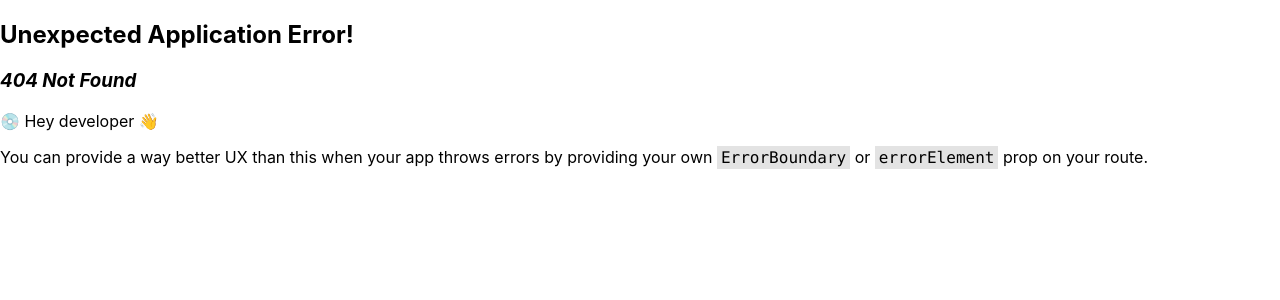
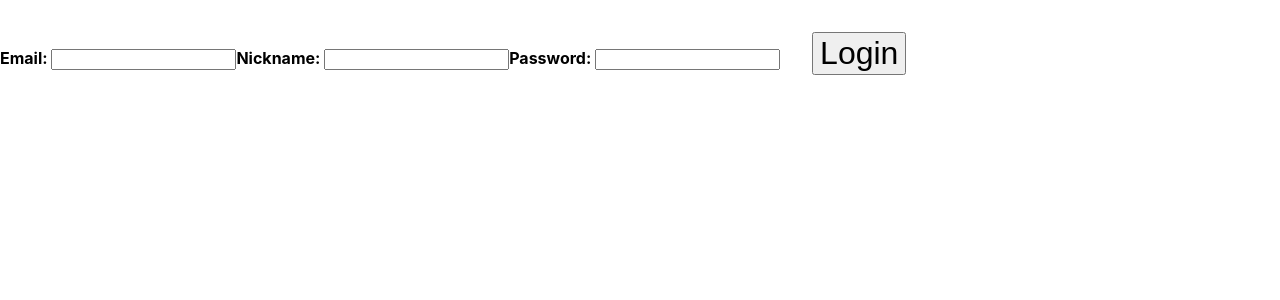
Before and after one commit to devyourown/poker-with-phaser, a React (Create React App) app: page /signup in a window 1280 px wide. Before the commit this address had no page. Shown: the top 300 px of the page. Built offline with nearby package versions, Linux system fonts and the light colour scheme.

Commit message:
feat : make login process

```diff
--- a/package.json
+++ b/package.json
@@ -11,6 +11,7 @@
     "@types/react": "^18.0.25",
     "@types/react-dom": "^18.0.9",
     "axios": "^1.2.0",
+    "http-proxy-middleware": "^2.0.6",
     "jest-dom": "^4.0.0",
     "react": "^18.2.0",
     "react-dom": "^18.2.0",
--- a/src/App.js
+++ b/src/App.js
@@ -1,18 +1,19 @@
 import "./App.css";
 import { Link } from "react-router-dom";
-import { useState } from "react";
+import { useEffect, useState } from "react";
 import call, { Methods } from "./utils/api";
+import { getTokenHeader } from "./utils/statusChecker";
 
 function App() {
-  const [data, setData] = useState([]);
-  const clickAPI = () => {
-    const result = call("/posts", Methods.GET, {});
-    result.then((response) => {
-      if (response.status === 200) {
-        setData(response.data);
+  const onEnter = useEffect(() => {
+    call("/room/auto-enter", Methods.POST, getTokenHeader()).then(
+      (response) => {
+        if (response.status === 200) {
+          localStorage.setItem("roomId", response.roomId);
+        }
       }
-    });
-  };
+    );
+  }, []);
 
   return (
     <div className="App">
@@ -22,18 +23,8 @@ function App() {
           <button>Play with bot</button>
         </Link>
         <Link to="worlds">
-          <button>Play with worlds</button>
+          <button onClick={onEnter}>Play with worlds</button>
         </Link>
-      </div>
-      <button onClick={clickAPI}>API</button>
-      <div>
-        {data.map((value, index) => {
-          return (
-            <div key={index}>
-              <div>title: {value.title}</div>
-            </div>
-          );
-        })}
       </div>
     </div>
   );
--- a/src/components/MultiRoom.js
+++ b/src/components/MultiRoom.js
@@ -1,7 +1,36 @@
-import React from "react";
+import React, { useEffect, useState } from "react";
+import call, { Methods } from "../utils/api";
+import isLogined from "../utils/statusChecker";
 
-function MultiRoom(props) {
-  return <div>Multi</div>;
+function MultiRoom() {
+  if (!isLogined()) window.location.href = "/login";
+  if (!localStorage.getItem("roomId")) window.location.href = "/";
+
+  const [roomId, setRoomId] = useState("");
+  const [players, setPlayers] = useState([]);
+
+  setRoomId(localStorage.getItem("roomId"));
+  useEffect(() => {
+    call("/room/status", Methods.GET, {
+      headers: `Bearer ${localStorage.getItem("TOKEN")}`,
+      data: roomId,
+    }).then((response) => {
+      if (response.status === 200) {
+        setRoomId(response.data.roomId);
+        response.data.players.forEach((player) => {
+          setPlayers(players.concat(player));
+        });
+      }
+    });
+  }, [roomId, players]);
+
+  return (
+    <div>
+      {players.map((player) => {
+        return <div>{player.money}</div>;
+      })}
+    </div>
+  );
 }
 
 export default MultiRoom;
--- a/src/components/Signin.js
+++ b/src/components/Signin.js
@@ -0,0 +1,66 @@
+import React from "react";
+import { useCallback } from "react";
+import { useState } from "react";
+import { Link } from "react-router-dom";
+import call, { Methods } from "../utils/api";
+
+function Signin() {
+  const [email, setEmail] = useState("");
+  const [password, setPassword] = useState("");
+  const [error, setError] = useState("");
+
+  const onEmailChange = useCallback((e) => {
+    setEmail(e.target.value);
+  }, []);
+
+  const onPasswordChange = useCallback((e) => {
+    setPassword(e.target.value);
+  }, []);
+
+  const onSubmit = useCallback(
+    (e) => {
+      e.preventDefault();
+      call("/auth/signin", Methods.POST, {
+        email: email,
+        password: password,
+      })
+        ?.then((response) => {
+          if (response.data.token) {
+            localStorage.setItem("TOKEN", response.data.token);
+            window.location.href = "/";
+            return;
+          }
+          setError("아이디 또는 비밀번호가 정확하지 않습니다.");
+        })
+        .catch((error) => {
+          setError("아이디 또는 비밀번호가 정확하지 않습니다.");
+        });
+    },
+    [email, password]
+  );
+
+  return (
+    <form onSubmit={onSubmit}>
+      <div className="container">
+        <label htmlFor="email">
+          <b>Email: </b>
+        </label>
+        <input type="text" name="email" required onChange={onEmailChange} />
+        <label htmlFor="password">
+          <b>Password: </b>
+        </label>
+        <input
+          type="password"
+          name="password"
+          required
+          onChange={onPasswordChange}
+        />
+        <button type="submit">Login</button>
+        <div>{error !== "" ? error : ""}</div>
+        <Link to="../signup">Signup</Link>
+      </div>
+    </form>
+  );
+}
+
+export default Signin;
--- a/src/components/Signup.js
+++ b/src/components/Signup.js
@@ -0,0 +1,66 @@
+import React, { useCallback, useState } from "react";
+import call, { Methods } from "../utils/api";
+
+function Signup() {
+  const [email, setEmail] = useState("");
+  const [nickname, setNickname] = useState("");
+  const [password, setPassword] = useState("");
+
+  const onEmailChange = useCallback((e) => {
+    setEmail(e.target.value);
+  }, []);
+
+  const onNicknameChange = useCallback((e) => {
+    setNickname(e.target.value);
+  }, []);
+
+  const onPasswordChange = useCallback((e) => {
+    setPassword(e.target.value);
+  }, []);
+
+  const onSubmit = useCallback(
+    (e) => {
+      e.preventDefault();
+      call("/auth/signup", Methods.POST, {
+        email: email,
+        nickname: nickname,
+        password: password,
+      })?.then((response) => {
+        if (response.status === 200) window.location.href = "/login";
+      });
+    },
+    [email, nickname, password]
+  );
+
+  return (
+    <form onSubmit={onSubmit}>
+      <div className="container">
+        <label htmlFor="email">
+          <b>Email: </b>
+        </label>
+        <input type="text" name="email" required onChange={onEmailChange} />
+        <label htmlFor="nickname">
+          <b>Nickname: </b>
+        </label>
+        <input
+          type="text"
+          name="nickname"
+          required
+          onChange={onNicknameChange}
+        />
+        <label htmlFor="password">
+          <b>Password: </b>
+        </label>
+        <input
+          type="password"
+          name="password"
+          required
+          onChange={onPasswordChange}
+        />
+        <button type="submit">Login</button>
+      </div>
+    </form>
+  );
+}
+
+export default Signup;
--- a/src/utils/api.tsx
+++ b/src/utils/api.tsx
@@ -25,6 +25,7 @@ function makeRequest(api: string, method: Methods, data: {}) {
     return {
         method: method,
         url: API_END_POINT + api,
+        headers: {'Content-Type': 'application/json'},
         data: data
     };
 }
--- /dev/null
+++ b/src/utils/statusChecker.tsx
@@ -0,0 +1,24 @@
+import call, { Methods } from "./api";
+
+export default function isLogined(): boolean {
+    const token = localStorage.getItem("TOKEN");
+    if (!token)
+        return false;
+    call("/auth/status", Methods.GET, { headers: {
+        Authorization: `Bearer ${token}`
+    }})?.then((response) => {
+        if (response.status === 200)
+            return true;
+        return false;
+    });
+    return false;
+}
+
+export function getTokenHeader() {
+    const token = localStorage.getItem("TOKEN");
+    if (!token)
+        return {};
+    return { headers: {
+        Authorization: `Bearer ${token}`
+    }};
+}
```
Also changed, not shown: src/components/Signout.js (added, +15 -0 lines), src/index.js (+10 -0 lines), 1 other file (tests, documents, lock files or other folders).
